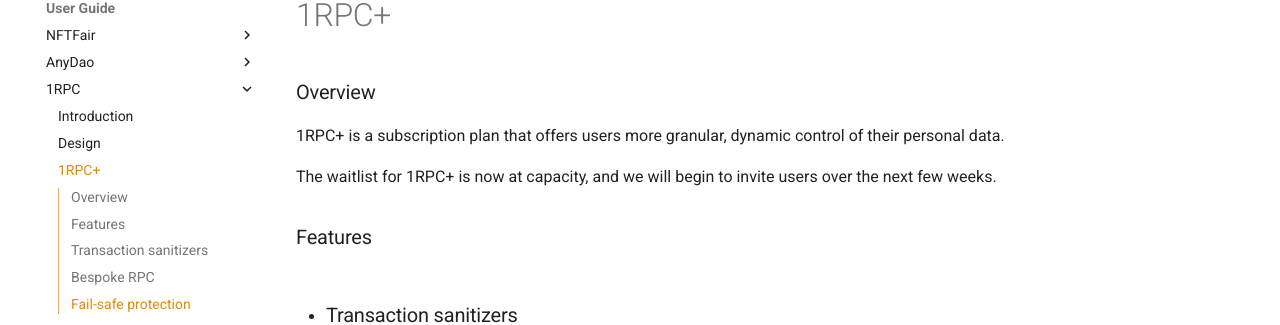
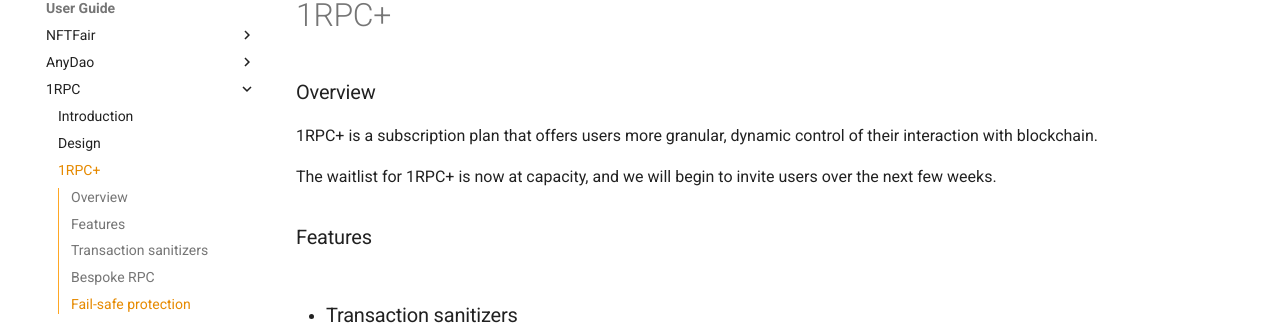
Before and after one commit to automata-network/docs, an MkDocs documentation site: the page built from docs/1rpc/1rpc+.md, in a window 1280 px wide and 1006 px high. Shown: the part 151-476 px from the top of the window. Built offline with MkDocs 1.6.1 and Material for MkDocs 9.7.7, drawn with Linux system fonts in a browser that asks for light colours; nearby versions of some CDN libraries; comment, search, counter and statistics services are not loaded.

Commit message:
Address comments

```diff
--- a/docs/1rpc/1rpc+.md
+++ b/docs/1rpc/1rpc+.md
@@ -2,7 +2,7 @@
 
 ### Overview
 
-1RPC+ is a subscription plan that offers users more granular, dynamic control of their personal data.
+1RPC+ is a subscription plan that offers users more granular, dynamic control of their interaction with blockchain.
 
 The waitlist for 1RPC+ is now at capacity, and we will begin to invite users over the next few weeks.
 
```
